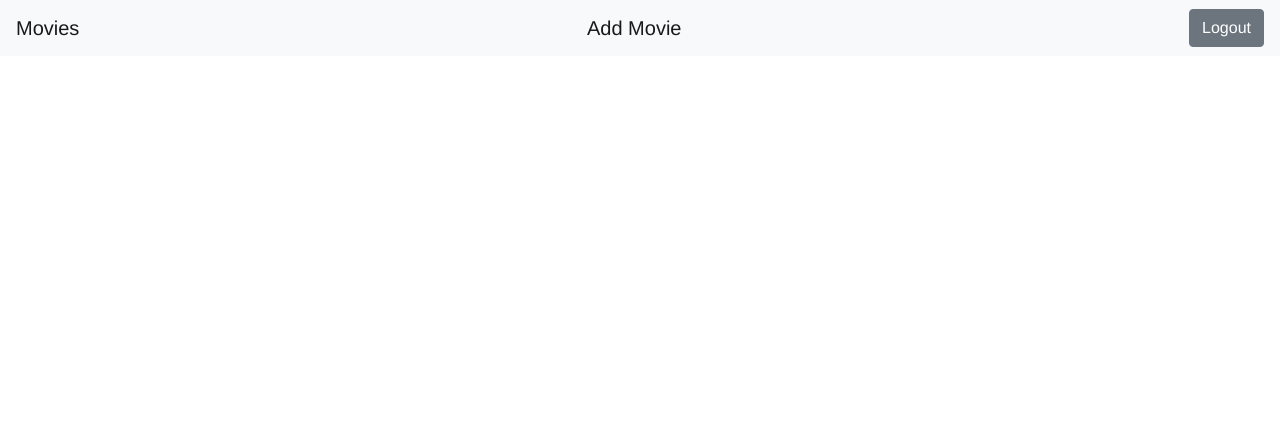
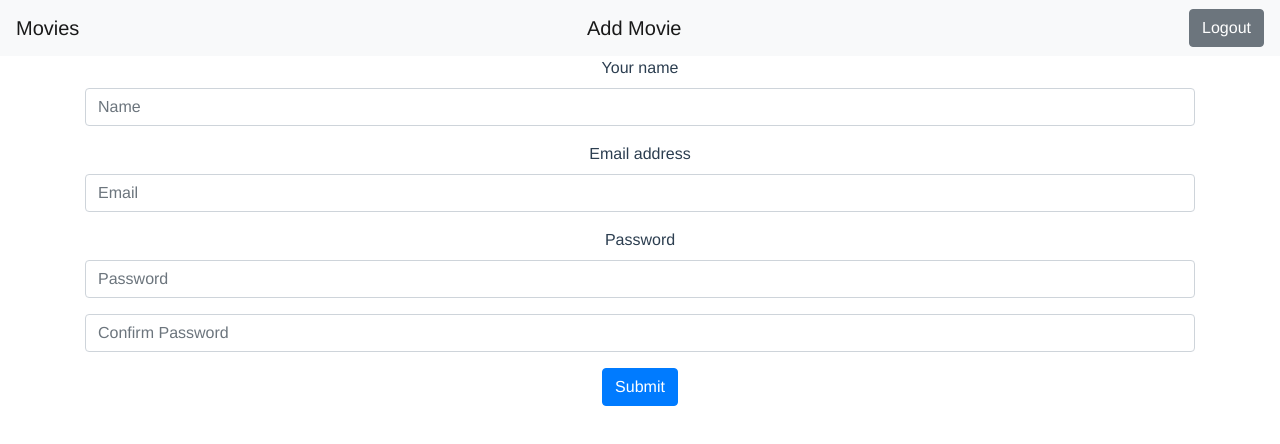
Before and after one commit to MladenGukic/movies-app, a Vue app: page /register in a window 1280 px wide. Shown: the top 444 px of the page. Built offline with nearby package versions, Linux system fonts and the light colour scheme; sample sign-in values are in the browser's storage.

Commit message:
Added user registration

```diff
--- a/src/App.vue
+++ b/src/App.vue
@@ -3,6 +3,7 @@
     <nav class="navbar navbar-light bg-light">
   <router-link class="navbar-brand" to="/movies">  Movies </router-link>
   <router-link class="navbar-brand" to="/add">  Add Movie </router-link>
+  <router-link class="navbar-brand"  v-if="!isAuthenticated" to="/register"> Register </router-link>
   <router-link class="navbar-brand" v-if="!isAuthenticated" to="/login">  Login </router-link>
   <button class="btn btn-secondary" v-else @click="logout">Logout</button>
 </nav>
--- /dev/null
+++ b/src/components/AppRegister.vue
@@ -0,0 +1,55 @@
+<template>
+  <div class="container">
+    <form @submit.prevent="register">
+  <div class="form-group">
+    <label>Your name</label>
+    <input placeholder="Name" type="text" class="form-control" v-model="form.name">
+    <div class="alert alert-danger" v-if="errors.name">
+            <strong>{{errors.name[0]}}</strong>
+     </div>
+  </div>
+  <div class="form-group">
+    <label>Email address</label>
+    <input placeholder="Email" type="email" class="form-control" v-model="form.email">
+     <div class="alert alert-danger" v-if="errors.email">
+            <strong>{{errors.email[0]}}</strong>
+     </div>
+  </div>
+  <div class="form-group">
+    <label>Password</label>
+     <input type="password" placeholder="Password" class="form-control" v-model="form.password">
+     <div class="alert alert-danger" v-if="errors.password">
+            <strong>{{errors.password[0]}}</strong>
+     </div>
+  </div>
+  <div class="form-group">
+    <input type="password" placeholder="Confirm Password" class="form-control" >
+    </div>
+  <button type="submit" class="btn btn-primary">Submit</button>
+</form>
+  </div>
+</template>
+
+<script>
+import { authService } from '../services/AuthService'
+export default {
+    data() {
+        return {
+            form: {name: "", email: "", password: ""},
+            errors: {}
+        }
+    },
+
+    methods: {
+        register() {
+            authService.register(this.form)
+            .then(() => this.$router.push('/login'))
+            .catch(error => this.errors =  error.response.data.errors)
+        }
+    }
+}
+</script>
+
+<style>
+
+</style>
--- a/src/main.js
+++ b/src/main.js
@@ -4,6 +4,7 @@ import App from './App.vue'
 import AppMovies from './components/AppMovies'
 import AddMovie from './components/AddMovie'
 import AppLogin from './components/AppLogin'
+import AppRegister from './components/AppRegister'
 
 Vue.use(VueRouter)
 
@@ -14,6 +15,7 @@ const routes = [
   {name: 'movies', path: '/movies', component: AppMovies},
   {name: 'add', path: '/add', component: AddMovie},
   {name: 'login', path: '/login', component: AppLogin},
+  {name: 'register', path: '/register', component: AppRegister}
 ]
 const router = new VueRouter({
   routes,
@@ -25,6 +27,8 @@ router.beforeEach((to, from, next) => {
     next()
   } else if(!localStorage.getItem('token') && to.name === 'login') {
     next ()
+  } else if(!localStorage.getItem('token') && to.name === 'register') {
+    next()
   } else {
     next('/login')
   }
```
